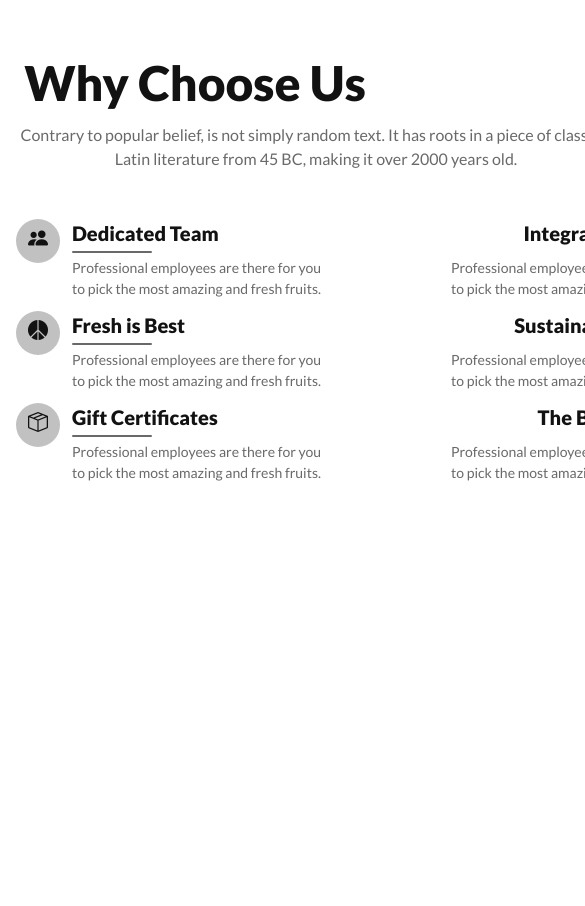
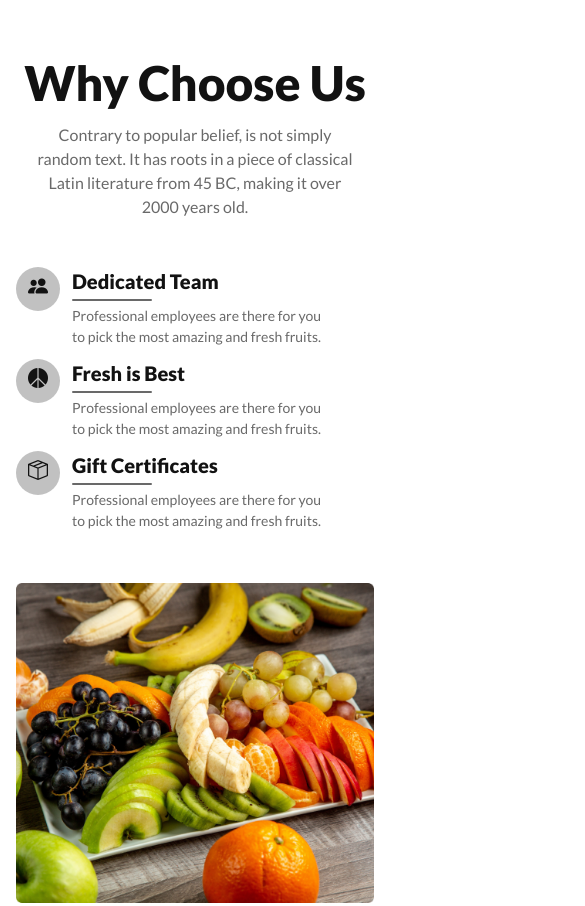
Before and after one commit to saziddeveloper/FRUIT-BURST, a plain HTML site: page index.html in a window 390 px wide. Shown: the part 5320-6226 px from the top of the page, 585 px wide, since content can reach past the window. Before the commit the page ends 5807 px from the top, so only its background shows below. Drawn offline with nearby package versions, Linux system fonts and the light colour scheme.

Commit message:
add why coose us section with  mobile responsive

```diff
--- a/index.html
+++ b/index.html
@@ -309,9 +309,9 @@
         <section class="mt-36 px-4 lg:px-0">
             <article>
                 <h1 class="text-center font-extrabold text-[#121212] text-5xl">Why Choose Us</h1>
-                <p class="mt-4 my-0 mx-auto w-[600px] text-center font-medium text-[#121212a1]">Contrary to popular belief, is not simply random text. It has roots in a piece of classical Latin literature from 45 BC, making it over 2000 years old.</p>
+                <p class="mt-4 my-0 mx-auto w-[330px] lg:w-[600px] text-center font-medium text-[#121212a1]">Contrary to popular belief, is not simply random text. It has roots in a piece of classical Latin literature from 45 BC, making it over 2000 years old.</p>
             </article>
-            <article class="mt-12 flex">
+            <article class="mt-12 flex flex-col lg:flex-row gap-12 lg:gap-0">
                 <aside class="pr-16 pb-1">
                     <section class="flex gap-3">
                         <aside class="bg-[#12121242] h-full pt-1 p-3 rounded-full">
@@ -347,7 +347,7 @@
                 <aside>
                     <img class="h-full" src="images/whychoose1.png" alt="">
                 </aside>
-                <aside class="pb-1">
+                <aside class="pb-1 -ml-7 lg:-ml-0">
                     <section class="flex gap-3">
                         <aside>
                             <h2 class="text-end font-extrabold text-[#121212] text-xl">Integrated Supplier</h2>
```
